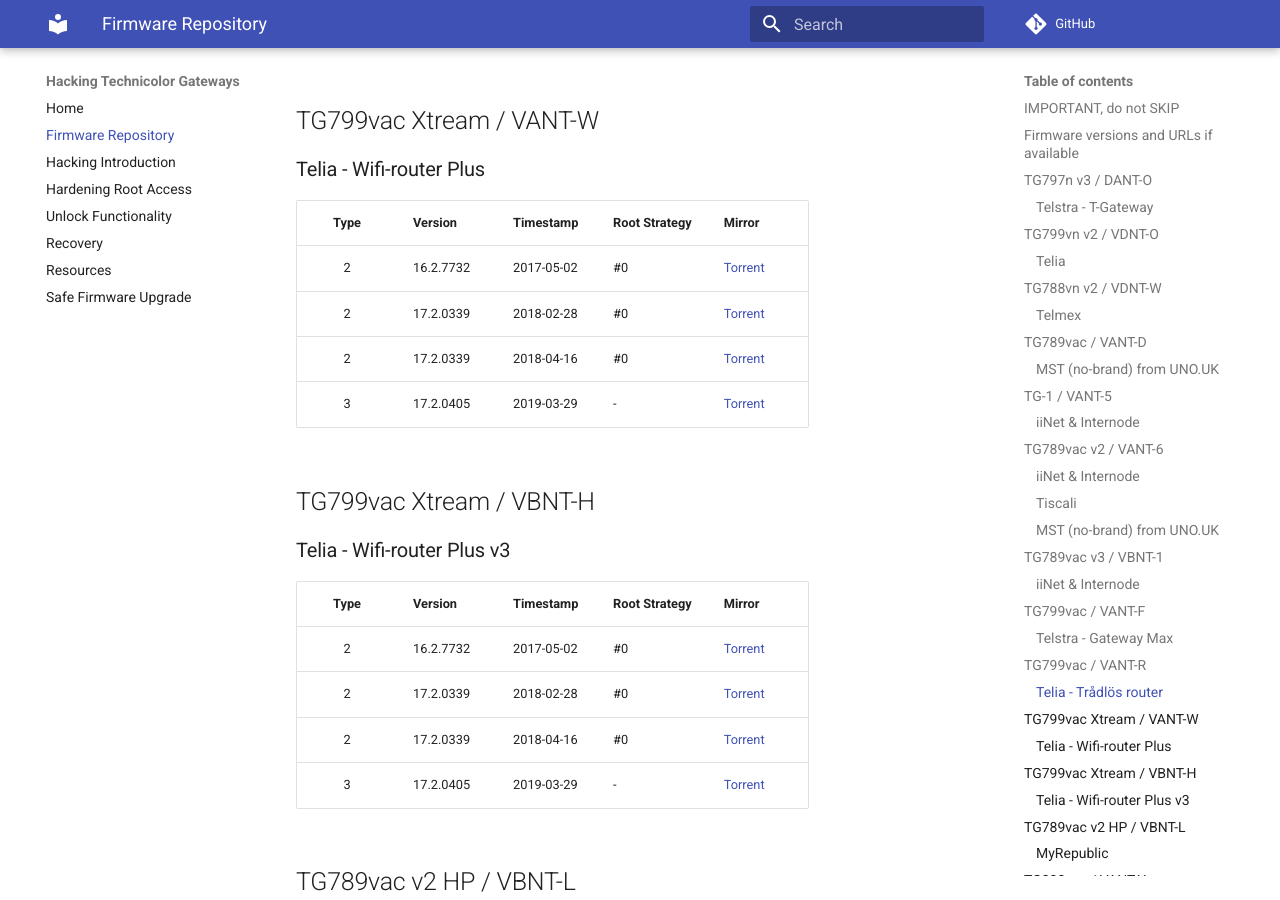
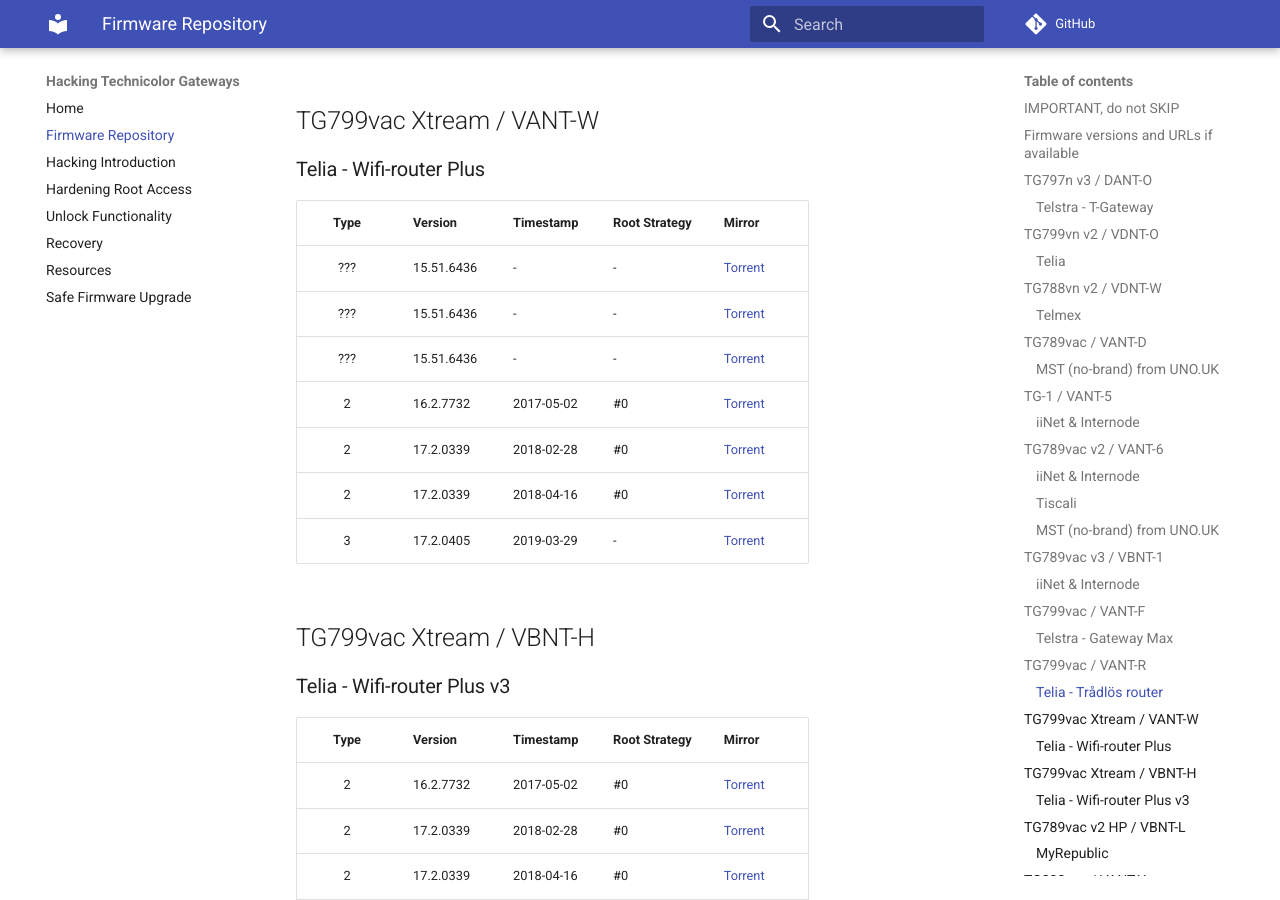
Before and after one commit to hack-technicolor/hack-technicolor, an MkDocs documentation site: the page built from docs/Repository.md, in a window 1280 px wide and 900 px high, scrolled down 5644 px. Built offline with MkDocs 1.6.1 and Material for MkDocs 9.7.7, drawn with Linux system fonts in a browser that asks for light colours; comment, search, counter and statistics services are not loaded.

Commit message:
Add some old vant-w 15.x from Telia

```diff
--- a/docs/Repository.md
+++ b/docs/Repository.md
@@ -155,6 +155,9 @@
 
 | Type   | Version          | Timestamp  | Root Strategy | Mirror |
 |:------:|:-----------------|:-----------|:--------------|:-------|
+| ???    | 15.51.6436       | -          | -             | [Torrent](https://github.com/kevdagoat/hack-technicolor/blob/master/torrents/vant-w/15516436w1361002closed.rbi.torrent?raw=true) |
+| ???    | 15.51.6436       | -          | -             | [Torrent](https://github.com/kevdagoat/hack-technicolor/blob/master/torrents/vant-w/15516436w1361005closed.rbi.torrent?raw=true) |
+| ???    | 15.51.6436       | -          | -             | [Torrent](https://github.com/kevdagoat/hack-technicolor/blob/master/torrents/vant-w/15516436w1361006closed.rbi.torrent?raw=true) |
 | 2      | 16.2.7732        | 2017-05-02 | #0            | [Torrent](https://github.com/kevdagoat/hack-technicolor/blob/master/torrents/vant-w/1627732w2221002closed.rbi.torrent?raw=true) |
 | 2      | 17.2.0339        | 2018-02-28 | #0            | [Torrent](https://github.com/kevdagoat/hack-technicolor/blob/master/torrents/vant-w/172339w1441004closed.rbi.torrent?raw=true) |
 | 2      | 17.2.0339        | 2018-04-16 | #0            | [Torrent](https://github.com/kevdagoat/hack-technicolor/blob/master/torrents/vant-w/172339w1441020closed.rbi.torrent?raw=true) |
```
Also changed, not shown: other parts of docs/Repository.md (+1 -1 lines), 3 other files.
